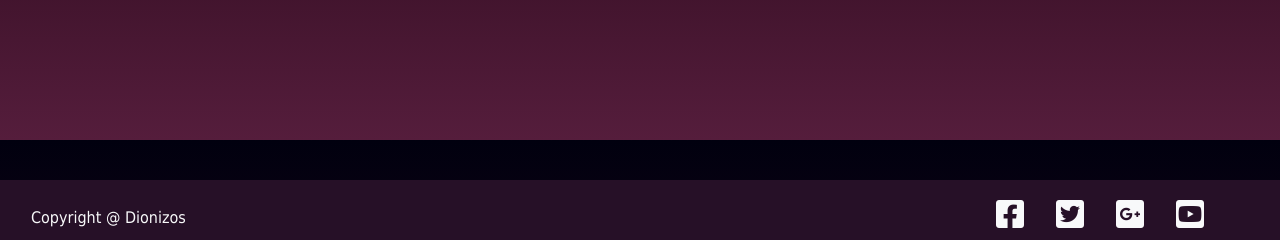
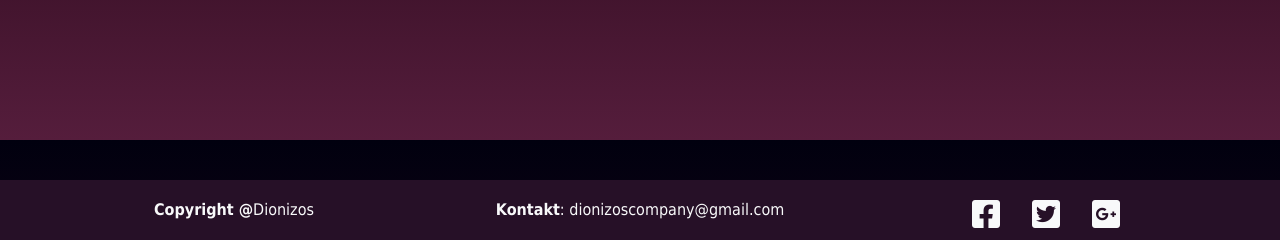
Before and after one commit to Alicja-Pawlak/Dionizos, a Django app: page / in a window 1280 px wide. Shown: the part 660-900 px from the top of the page. Run offline with Django 3.2, Linux system fonts and the light colour scheme; data that the repository does not hold is empty; some libraries are stand-ins or nearby versions.

Commit message:
Poprawiony footer i form do komentarzy

```diff
--- a/Dionizos/index/templates/index/produkt.html
+++ b/Dionizos/index/templates/index/produkt.html
@@ -67,9 +67,9 @@
                         aria-hidden="true">
                         <div class="modal-dialog modal-lg modal-dialog-centered" role="document">
                             <div class="modal-content">
-                                <div class="modal-header">
+                                <div class="modal-header bg-black text-light">
                                     <h5 class="modal-title" id="exampleModalLabel">Dodaj swoją opinię</h5>
-                                    <button type="button" class="close" data-dismiss="modal" aria-label="Close">
+                                    <button type="button" class="close text-light" data-dismiss="modal" aria-label="Close">
                                         <span aria-hidden="true">&times;</span>
                                     </button>
                                 </div>
@@ -100,7 +100,7 @@
                         <li class="list-group-item bg-wlasne text-light text-bold pb-2 pt-3">
                             <h6 class="text-bold">{{ comment.nickname }}</h6>
                         </li>
-                        <li class="list-group-item bg-wlasne text-light text-bold pb-2 pt-3">
+                        <li class="list-group-item text-bold pb-2 pt-3">
                             {{ comment.description }}
                         </li>
                         {% endfor %}
--- a/Dionizos/templates/base.html
+++ b/Dionizos/templates/base.html
@@ -44,21 +44,29 @@
 
       <footer class="navbar sticky-bottom nav-color text-light pb-2">
         <div class="container-fluid pt-2">
-          <div class="row col-12">
-            <div class="col-6 d-flex p-0 m-0 justify-content-start align-items-end">
-              Copyright @ Dionizos
+          <div class="col-12">
+          <div class="row">
+            <div class="col-12 col-md-4 d-flex p-0 m-0 justify-content-center">
+              <b>Copyright @</b> Dionizos
             </div>
-            <div class="col-6 ">
+            <div class="col-12 col-md-4 d-flex justify-content-center">
               <!-- ikonki do footera -->
-              <div class="d-flex justify-content-end">
-                <i class="fab fa-facebook-square fa-2x p-xs-0 px-sm-3 "></i>
+
+                <b>Kontakt</b>: dionizoscompany@gmail.com
+                <!-- <i class="fab fa-facebook-square fa-2x p-xs-0 px-sm-3 "></i>
                 <i class="fab fa-twitter-square fa-2x p-xs-0 px-sm-3"></i>
                 <i class="fab fa-google-plus-square fa-2x p-xs-0 px-sm-3"></i>
-                <i class="fab fa-youtube-square fa-2x p-xs-0 pl-sm-3"></i>
+                <i class="fab fa-youtube-square fa-2x p-xs-0 pl-sm-3"></i> -->
+              </div>
+              <div class="col-12 col-md-4 d-flex justify-content-center">
+                <i class="fab fa-facebook-square fa-2x px-3 "></i>
+                <i class="fab fa-twitter-square fa-2x px-3"></i>
+                <i class="fab fa-google-plus-square fa-2x px-3"></i>
               </div>
             </div>
           </div>
         </div>
+      </div>
       </footer>
       <!-- JavaScript -->
       <!-- jQuery first, then Popper.js, then Bootstrap JS -->
```
